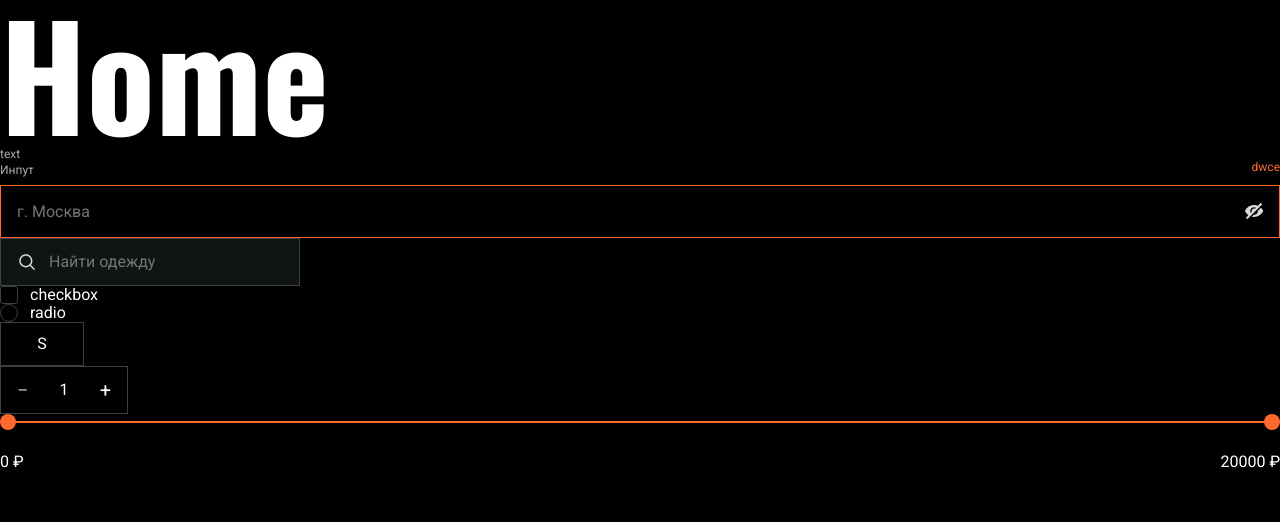
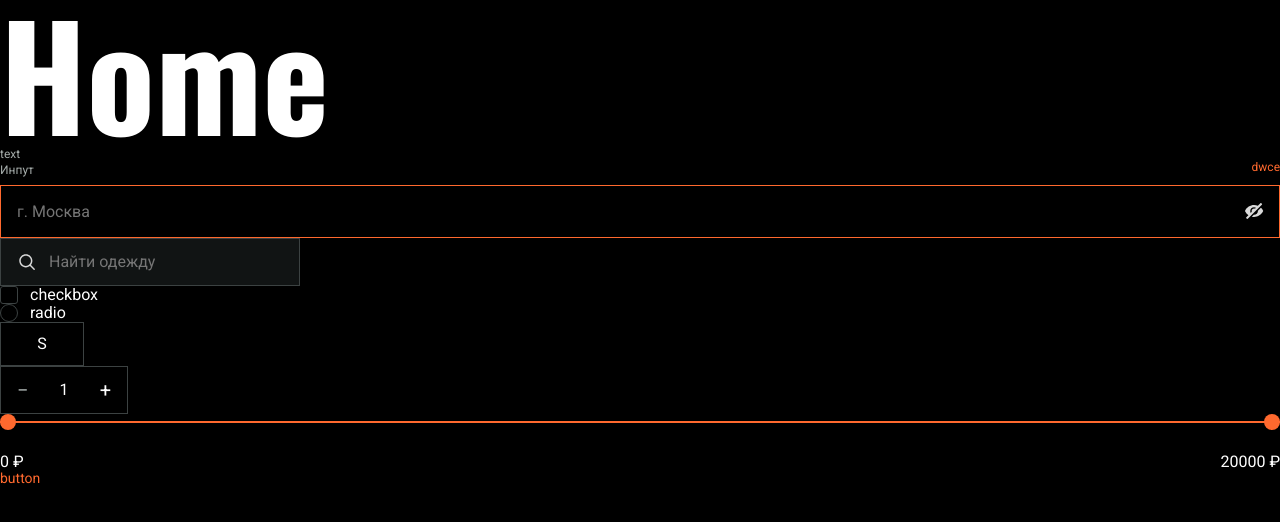
Before and after one commit to winder10fps/Abibas_frontend, a React (Vite) app: page / in a window 1280 px wide. Shown: the top 522 px of the page. Built offline with nearby package versions, Linux system fonts and the light colour scheme.

Commit message:
Тип для текстовой кнопки в компоненте Button

```diff
--- a/src/app/styles/variables.css
+++ b/src/app/styles/variables.css
@@ -12,7 +12,8 @@
   --border-accent: 1px solid var(--color-accent);
   --border-secondary: 1px solid var(--color-secondary);
 
+  --transition-super-fast: .15s;
+  --transition-fast: .3s;
   --transition-medium: .5s;
-  --transition-fast: .3s;
   --transition-slow: 1s;
 }
--- a/src/pages/home/ui/HomePage.tsx
+++ b/src/pages/home/ui/HomePage.tsx
@@ -1,4 +1,4 @@
-import { Checkbox, Input, Radio, RangeSlider, SearchInput, SizeSelector, Stepper, Text } from "@/shared/ui"
+import { Button, Checkbox, Input, Radio, RangeSlider, SearchInput, SizeSelector, Stepper, Text } from "@/shared/ui"
 import { useRef, useState } from "react"
 
 export const HomePage = () => {
@@ -35,6 +35,7 @@ export const HomePage = () => {
         minGap={500}
         onChange={setRange}
       />
+      <Button type="button" variant="text" onClick={() => {}}>button</Button>
     </>
   )
 }
--- a/src/shared/ui/Button/Button.css
+++ b/src/shared/ui/Button/Button.css
@@ -1,4 +1,5 @@
-.button {
+.button.primary,
+.button.secondary {
   font-family: var(--second-family);
   font-size: 18px;
   padding: 14px 30px;
@@ -60,3 +61,19 @@
 .button.secondary:disabled {
   opacity: .4;
 }
+
+
+/* text */
+.button.text {
+  font-size: 14px;
+  color: var(--color-accent);
+  transition: color var(--transition-super-fast);
+}
+
+.button.text:hover {
+  color: #E06100;
+}
+
+.button.text:active {
+  color: #C84E1B;
+}
--- a/src/shared/ui/Button/Button.tsx
+++ b/src/shared/ui/Button/Button.tsx
@@ -3,11 +3,11 @@ import './Button.css'
 
 type ButtonProps = {
   children: ReactNode
+  variant: 'primary' | 'secondary' | 'text'
+  type: 'button' | 'submit'
+  onClick: () => void
   className?: string
-  variant: 'primary' | 'secondary'
-  type: 'button' | 'submit'
   disabled?: boolean
-  onClick: () => void
 }
 
 export const Button = ({
```
